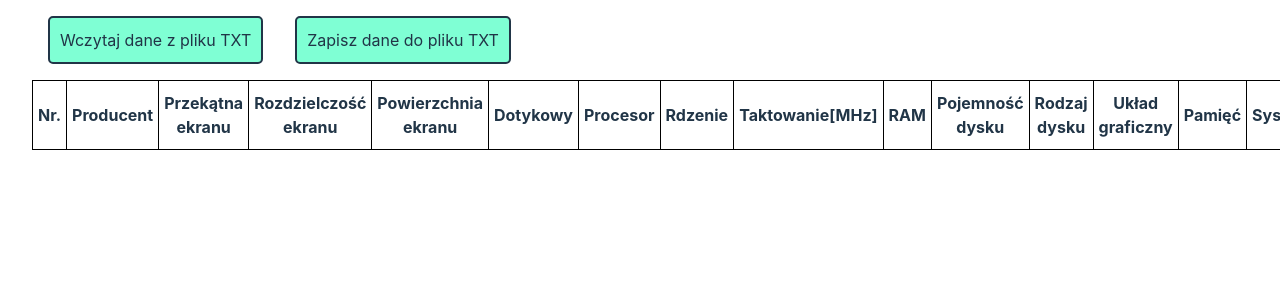
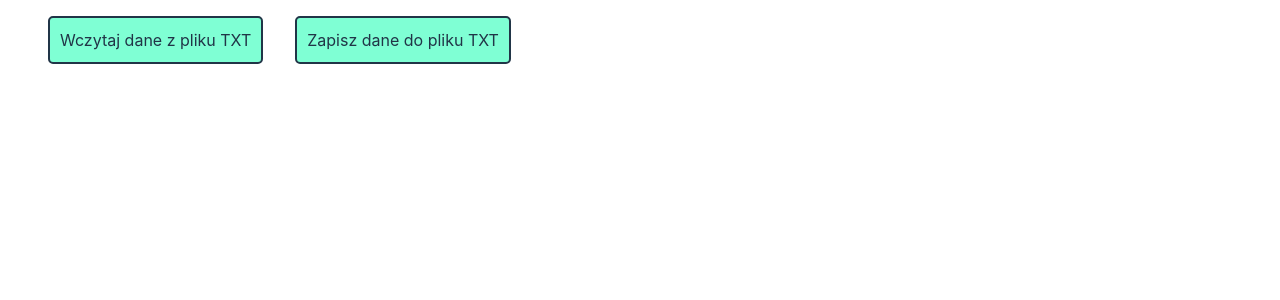
Before and after one commit to Marcelinc/shopProducts-desktop, a React (Vite) app: page / in a window 1280 px wide. Shown: the top 300 px of the page. Built offline with nearby package versions, Linux system fonts and the light colour scheme.

Commit message:
added validation

```diff
--- a/electron/main.js
+++ b/electron/main.js
@@ -13,8 +13,9 @@ let win
 function createWindow () {
   // Create the main Electron window
   win = new BrowserWindow({
-    width: 1000,
+    width: 1500,
     height: 800,
+    title: 'Shop Products',
     webPreferences: {
       nodeIntegration: false,
       enableRemoteModule: false,
--- a/src/components/Popup.jsx
+++ b/src/components/Popup.jsx
@@ -9,18 +9,18 @@ const Popup = ({setWarning,badData,products}) => {
   //console.log('badData',badData)
 
   const backToWindow = () => {
+    //color all rows to white
+    for(let i=0;i<products.length; i++){
+      let row = document.querySelector('#row'+i)
+      if(row)
+        row.style.backgroundColor="white"
+    }
+    //if not saved color rows with warnings
     if(!saved){
-      //check if data not empty
       badData.forEach(data => {
         let row = document.querySelector('#row'+data)
         if(row)
           row.style.backgroundColor="orange"
-      })
-    } else{
-      badData.forEach(data => {
-        let row = document.querySelector('#row'+data)
-        if(row)
-          row.style.backgroundColor="white"
       })
     }
 
--- a/src/pages/LaptopData.jsx
+++ b/src/pages/LaptopData.jsx
@@ -21,7 +21,10 @@ const LaptopData = () => {
       setBadData([])
       let tempData = []
       products.forEach((product,item) => {
-        if(product.includes(''))
+        console.log(product[12])
+        if(product.includes('') || !product[1].match(/^[0-9]+"$/) || !product[2].match(/^[1-9][0-9]+x[1-9][0-9]+$/) || !product[6].match(/^[1-9]+$/) || !product[7].match(/^[1-9][0-9]+$/) ||
+          !product[8].match(/^[1-9]+GB$/) || !product[9].match(/^[1-9][0-9]+GB$/) || !product[12].match(/^[1-9][0-9]+GB$/))
+          //checking if there are empty cells || if cell 1 is 12", || 1000x800 || liczba rdzeni np. 4 || taktowanie || ram - 8GB || pojemność dysku - 500GB || pamięć układu graficznego
           tempData.push(item)
       })
       //console.log(tempData)
@@ -63,7 +66,7 @@ const LaptopData = () => {
         <section className='content'>
           <table>
             <thead>
-              <tr>
+              {products.length > 0 && <tr>
                 <th>Nr.</th>
                 <th>Producent</th>
                 <th>Przekątna ekranu</th>
@@ -80,7 +83,7 @@ const LaptopData = () => {
                 <th>Pamięć</th>
                 <th>System</th>
                 <th>Napęd</th>
-              </tr>
+              </tr>}
             </thead>
             <tbody>
               {products.length > 0 && products.map((product,item) => <tr key={item} id={'row'+item}>
--- a/src/styles/LaptopData.css
+++ b/src/styles/LaptopData.css
@@ -2,9 +2,9 @@ table,th,td{
     border: 1px solid black;
     padding: 10px 5px;
     border-collapse: collapse;
+    text-align: center;
 }
 .container {
-    overflow-x: auto;
     position: relative;
 }
 .buttons {
```
Also changed, not shown: katalog.txt.
